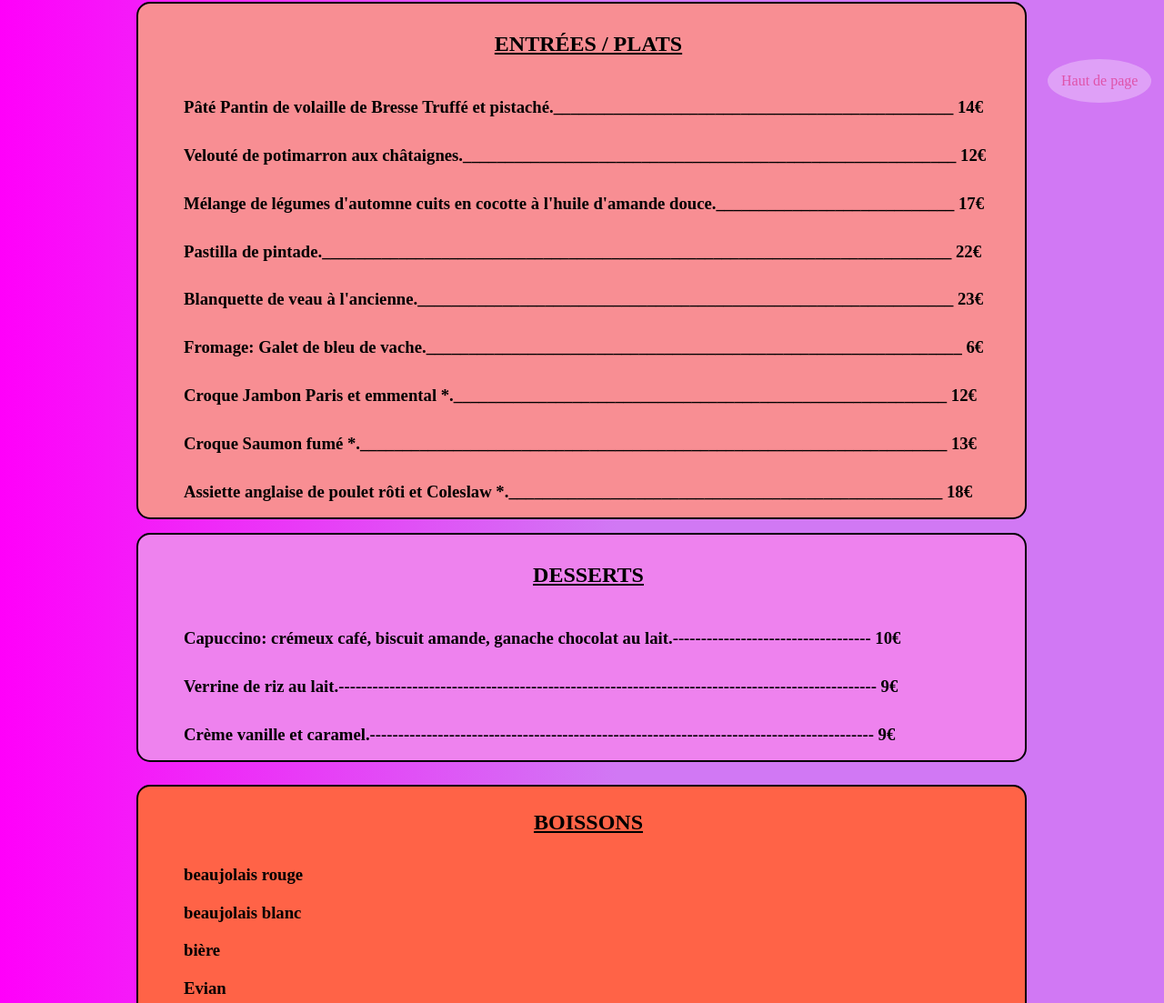
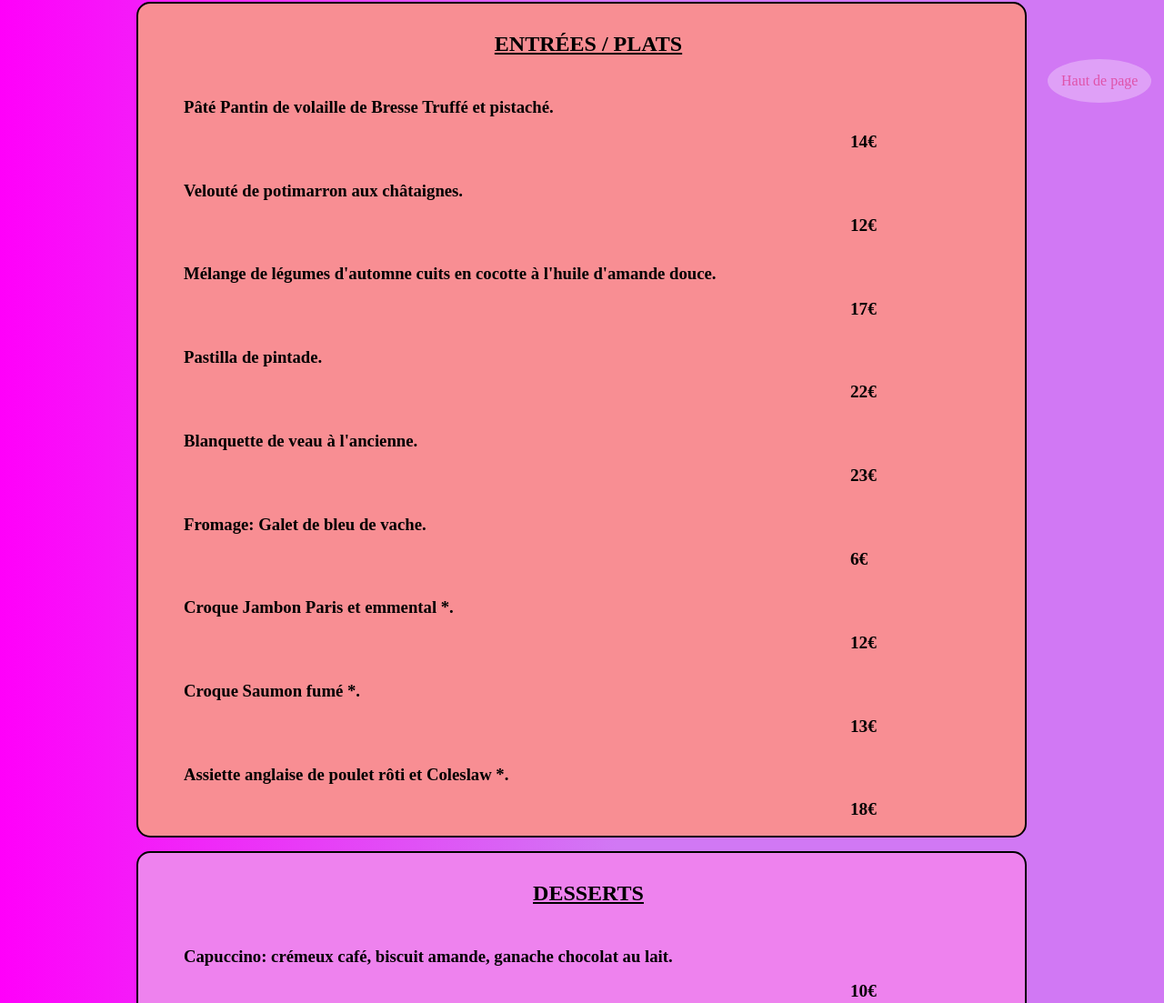
Before and after one commit to Kaiser-G/V4-mercure, a plain HTML site: page roomservice.html in a window 1280 px wide. Shown: the part 647-1750 px from the top of the page at 91% size. Drawn offline with Linux system fonts and the light colour scheme.

Commit message:
debut modif page room service

```diff
--- a/roomservice.html
+++ b/roomservice.html
@@ -47,74 +47,48 @@
     </div>
     <div class="plats">
       <h6>Entrées / plats</h6>
-      <h3>
-        Pâté Pantin de volaille de Bresse Truffé et
-        pistaché._______________________________________________ 14€
-      </h3>
+      <h3>Pâté Pantin de volaille de Bresse Truffé et pistaché.</h3>
+      <p>14€</p>
+
+      <h3>Velouté de potimarron aux châtaignes.</h3>
+      <p>12€</p>
 
       <h3>
-        Velouté de potimarron aux
-        châtaignes.__________________________________________________________
-        12€
+        Mélange de légumes d'automne cuits en cocotte à l'huile d'amande douce.
       </h3>
+      <p>17€</p>
 
-      <h3>
-        Mélange de légumes d'automne cuits en cocotte à l'huile d'amande
-        douce.____________________________ 17€
-      </h3>
+      <h3>Pastilla de pintade.</h3>
+      <p>22€</p>
 
-      <h3>
-        Pastilla de
-        pintade.__________________________________________________________________________
-        22€
-      </h3>
+      <h3>Blanquette de veau à l'ancienne.</h3>
+      <p>23€</p>
 
-      <h3>
-        Blanquette de veau à
-        l'ancienne._______________________________________________________________
-        23€
-      </h3>
+      <h3>Fromage: Galet de bleu de vache.</h3>
+      <p>6€</p>
 
-      <h3>
-        Fromage: Galet de bleu de
-        vache._______________________________________________________________ 6€
-      </h3>
+      <h3>Croque Jambon Paris et emmental *.</h3>
+      <p>12€</p>
 
-      <h3>
-        Croque Jambon Paris et emmental
-        *.__________________________________________________________ 12€
-      </h3>
+      <h3>Croque Saumon fumé *.</h3>
+      <p>13€</p>
 
-      <h3>
-        Croque Saumon fumé
-        *._____________________________________________________________________
-        13€
-      </h3>
-
-      <h3>
-        Assiette anglaise de poulet rôti et Coleslaw
-        *.___________________________________________________ 18€
-      </h3>
+      <h3>Assiette anglaise de poulet rôti et Coleslaw *.</h3>
+      <p>18€</p>
     </div>
     <div class="desserts">
       <h6>Desserts</h6>
 
       <h3>
-        Capuccino: crémeux café, biscuit amande, ganache chocolat au
-        lait.----------------------------------- 10€
+        Capuccino: crémeux café, biscuit amande, ganache chocolat au lait.
       </h3>
+      <p>10€</p>
 
-      <h3>
-        Verrine de riz au
-        lait.-----------------------------------------------------------------------------------------------
-        9€
-      </h3>
+      <h3>Verrine de riz au lait.</h3>
+      <p>9€</p>
 
-      <h3>
-        Crème vanille et
-        caramel.-----------------------------------------------------------------------------------------
-        9€
-      </h3>
+      <h3>Crème vanille et caramel.</h3>
+      <p>9€</p>
     </div>
     <div class="boissons">
       <h6>Boissons</h6>
--- a/style3.css
+++ b/style3.css
@@ -104,8 +104,17 @@ h1 {
 }
 
 h3 {
+  display: flex;
+  align-items: center;
+  text-align: justify;
   padding-left: 35px;
   padding-top: 15px;
+}
+
+p {
+  padding-left: 80%;
+  font-weight: 700;
+  font-size: larger;
 }
 
 .plats {
@@ -117,6 +126,15 @@ h3 {
   background-color: rgb(248, 142, 147);
   border-radius: 15px;
   line-height: 1.2rem;
+}
+hr {
+  border: none;
+  border-top: 3px double #333;
+  color: #333;
+  overflow: visible;
+  text-align: center;
+  height: 5px;
+  width: 10px;
 }
 
 .desserts {
```
